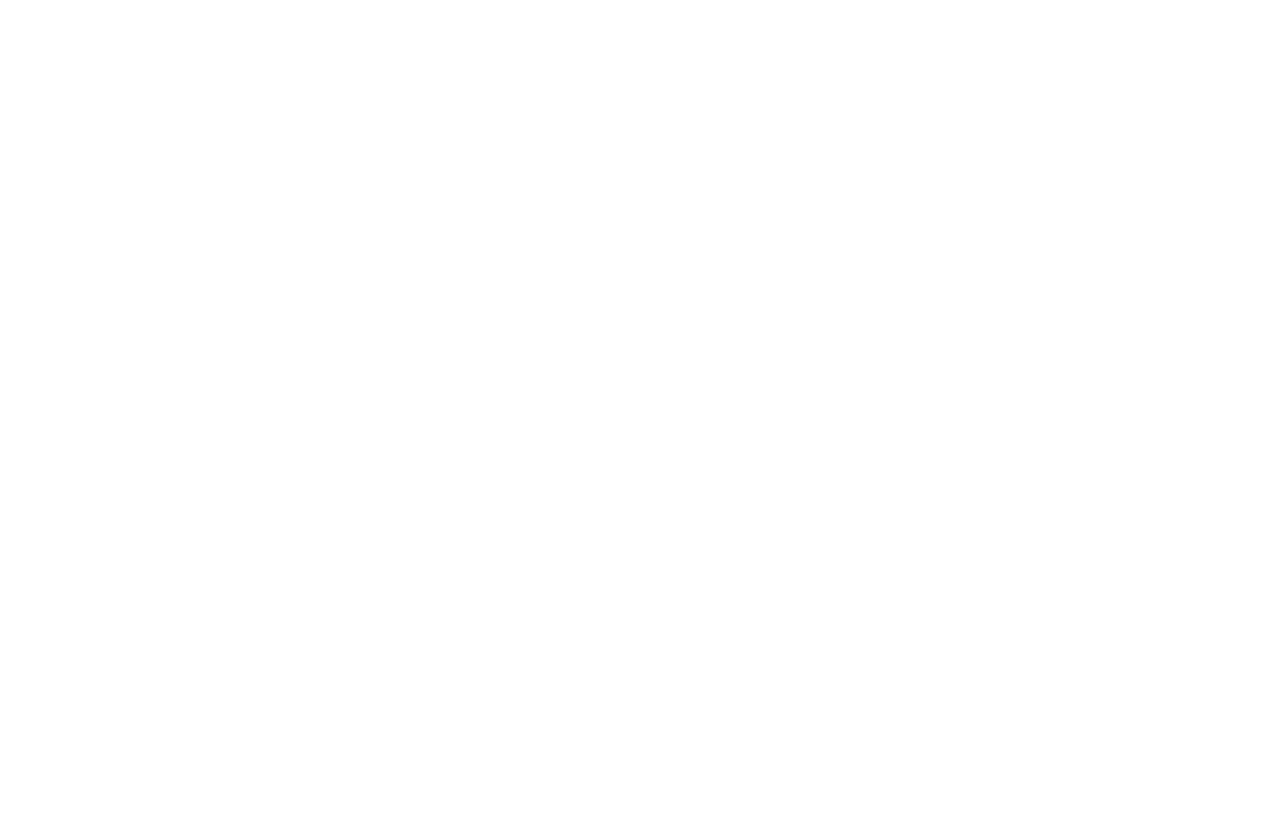
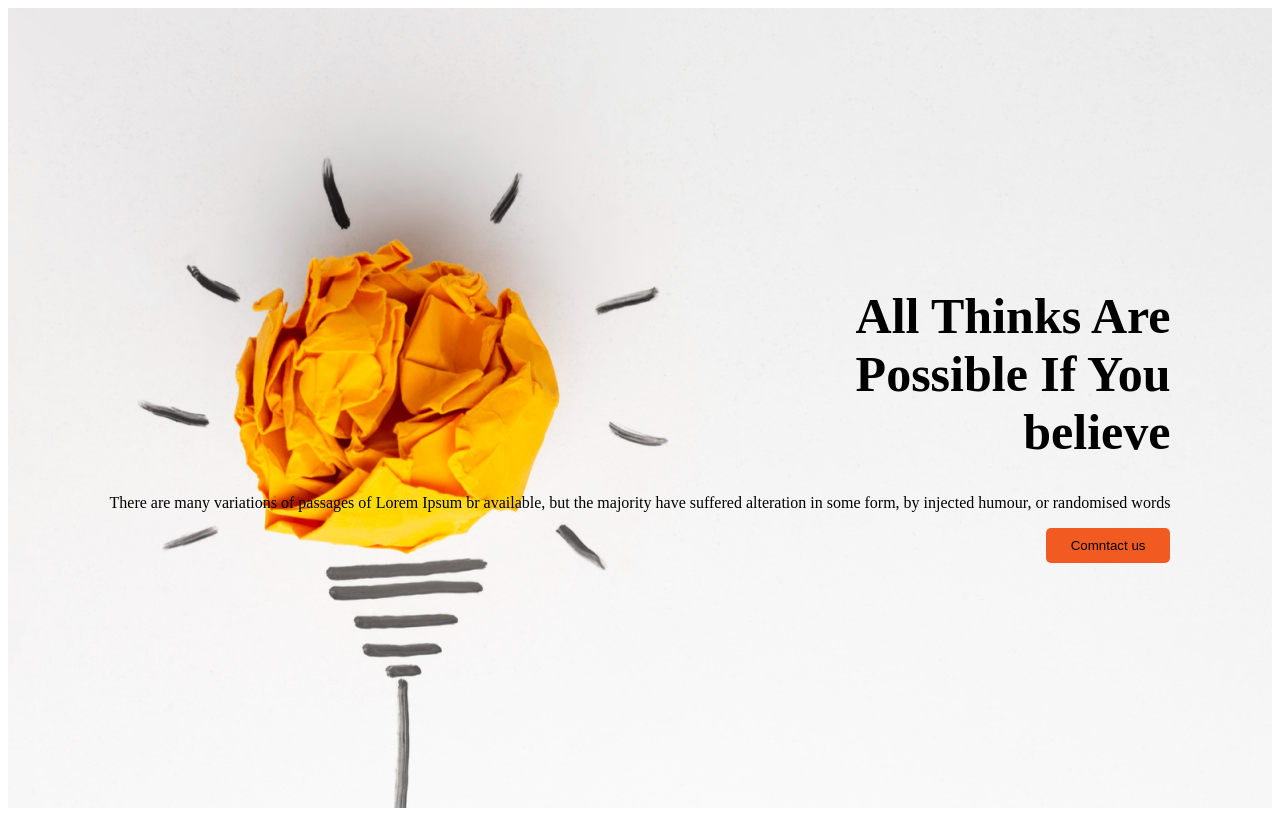
Before and after one commit to Shamimreza82/practice-basic-website1, a plain HTML site: page index.html in a window 1280 px wide. Drawn offline with Linux system fonts and the light colour scheme.

Commit message:
header section add

```diff
--- a/index.html
+++ b/index.html
@@ -4,8 +4,101 @@
     <meta charset="UTF-8">
     <meta name="viewport" content="width=device-width, initial-scale=1.0">
     <title>Practice basic website 1</title>
+    <link rel="stylesheet" href="style/style.css">
 </head>
 <body>
+    <header>
+       <div class="Container">
+          <div class="header-contain">
+            <h1 class="header-text">All Thinks Are <br>Possible If You <br>believe</h1>
+            <p class="header-text-1">There are many variations of passages of Lorem Ipsum br available, but the majority have suffered alteration in some form, by injected humour, or randomised words</p>
+            <button class="btn-primary">Comntact us</button>
+          </div>
+       </div>
+    </header>
+
+
+
+
+
+
+
+
+
+
+
+
+
+
+
+
+
+
+
+
+
+
+
+
+
+
+
+    <!-- <main>
+        <section>
+            <div class="my-acivment">
+                <h1>My failures of previous year</h1>
+                <p>Contrary to popular belief, Lorem Ipsum is not simply random text. It has roots in a piece of classical Latin literature from 45 BC, making it over 2000 years old. Richard McClintock.</p>
+                <ul>
+                    <li>Contrary to popular belief, is not simply.</li>
+                    <li>Contrary to popular belief, is not simply.</li>
+                    <li>Contrary to popular belief, is not simply.</li>
+                    <li>Contrary to popular belief, is not simply.</li>
+                    <li>Contrary to popular belief, is not simply.</li>
+                    <li>Contrary to popular belief, is not simply.</li>
+                </ul>
+            </div>
+        </section>
+
+
+        <section>
+            <div class="plan-container">
+                <div class="my-plan">
+                    <h1>My Plan</h1>
+                </div>
+
+                <div class="plan-contain-main">
+                    <div class="contain">
+                        <div class="plan-contain">
+                            <img src="/images/icons/web.png" alt="">
+                            <h1 class="plan-test">Web Development</h1>ss
+                            <p class="plan-test-1">I want to start</p>
+                        </div>
+                        <div class="plan-contain">
+                            <img src="/images/icons/js.png" alt="">
+                            <h1 class="plan-test">Javascript</h1>
+                            <p class="plan-test-1">I want to start</p>
+                        </div>
+                        <div class="plan-contain">
+                            <img src="/images/icons/smoke.png" alt="">
+                            <h1 class="plan-test">Smoking Habit</h1>
+                            <p class="plan-test-1">I want to start</p>
+                        </div>
+                        <div class="plan-contain">
+                            <img src="/images/icons/ecom.png" alt="">
+                            <h1 class="plan-test">ecommerce</h1>
+                            <p class="plan-test-1">I want to start</p>
+                        </div>
+                    </div>
+                </div>
+
+
+
+            </div>
+        </section>
+    </main> -->
+    <footer>
+
+    </footer>
 
 </body>
 </html>
--- a/style/style.css
+++ b/style/style.css
@@ -0,0 +1,24 @@
+.Container {
+    display: flex;
+    justify-content: space-around;
+    height: 100vh;
+    align-items: center;
+    background-image: url("/images/banner/banner1.png");
+    background-repeat: no-repeat;
+}
+
+.header-contain {
+    text-align: right;
+}
+
+.header-text{
+    font-size: 50px;
+}
+
+.btn-primary {
+    border-radius: 5px;
+    background: #F15B22;
+    border: none;
+    padding: 10px 25px;
+
+}
```
